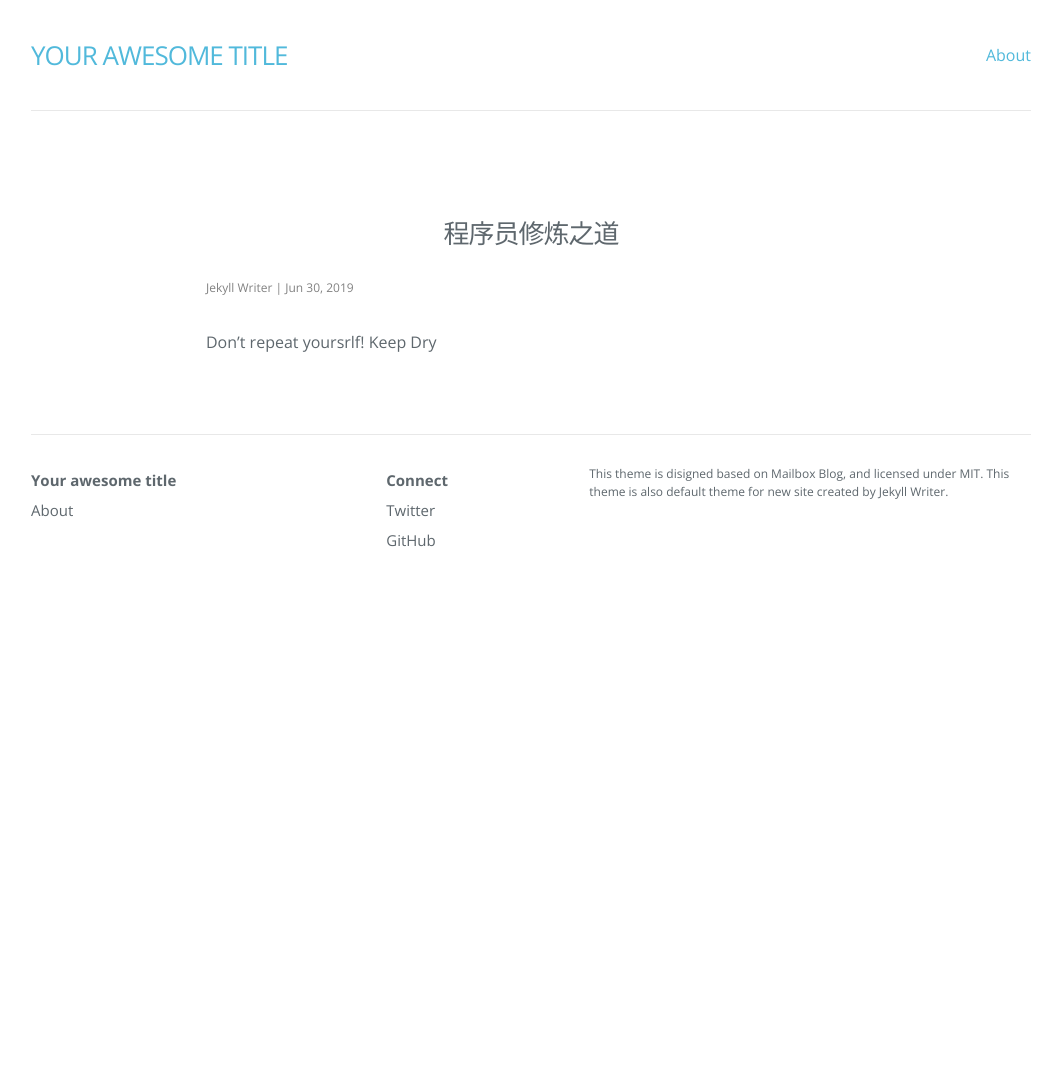
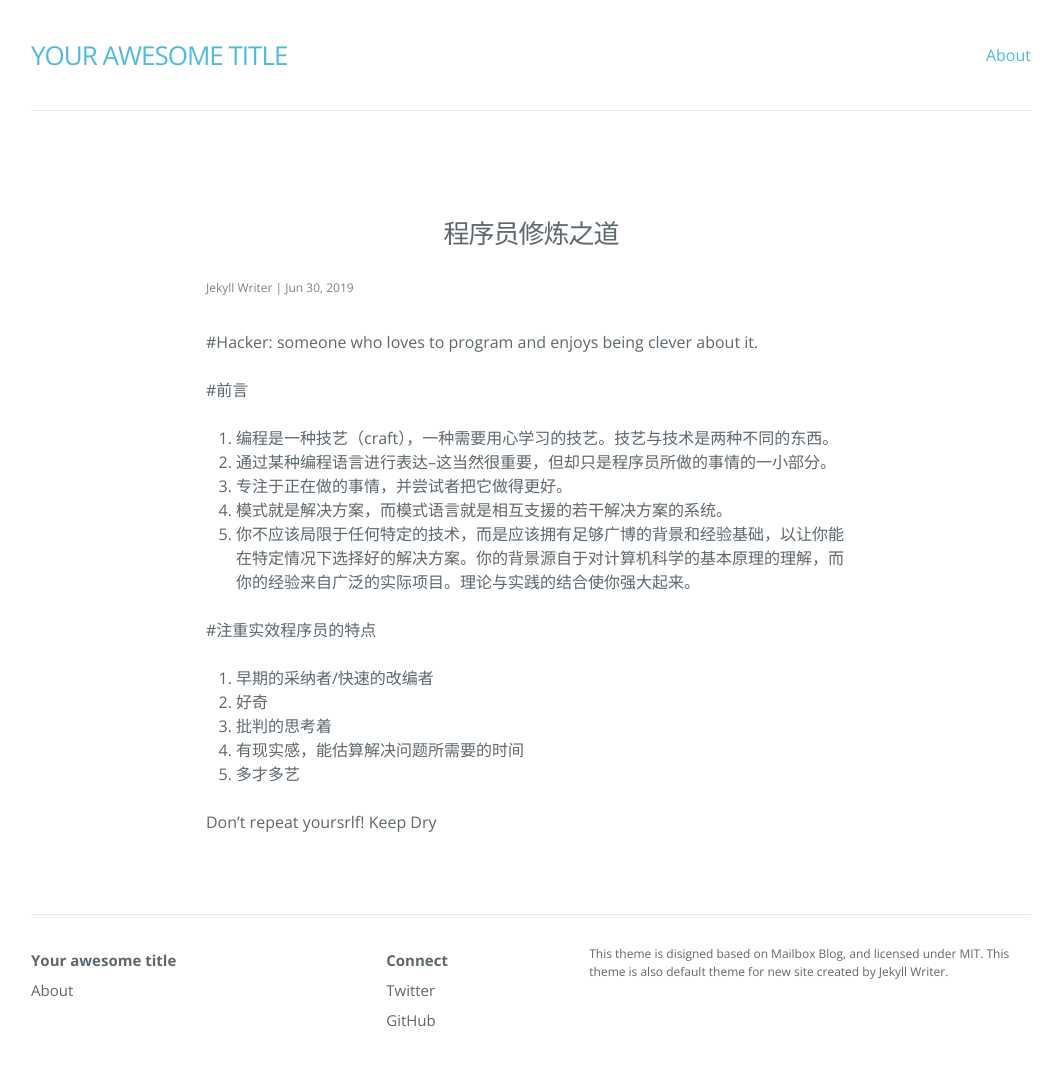
Before and after one commit to galaapple/ether.github.io, a Jekyll site: the page built from _posts/2019-06-30-pragmatic-programmer.md, in a window 1280 px wide and 1103 px high. Shown: the top 1066 px of the window, without its empty margins (109-1171 px from the left). Built offline with Jekyll 4.4.1, drawn with Linux system fonts in a browser that asks for light colours; nearby versions of some CDN libraries.

Commit message:
Update 程序员修炼之道

```diff
--- a/_posts/2019-06-30-pragmatic-programmer.md
+++ b/_posts/2019-06-30-pragmatic-programmer.md
@@ -4,4 +4,23 @@ layout: post
 tags: '心得,方法论'
 categories: 读书笔记
 ---
+#Hacker: someone who loves to program and enjoys being clever about it.
+
+#前言
+1. 编程是一种技艺（craft），一种需要用心学习的技艺。技艺与技术是两种不同的东西。
+2. 通过某种编程语言进行表达--这当然很重要，但却只是程序员所做的事情的一小部分。
+3. 专注于正在做的事情，并尝试者把它做得更好。
+4. 模式就是解决方案，而模式语言就是相互支援的若干解决方案的系统。
+5. 你不应该局限于任何特定的技术，而是应该拥有足够广博的背景和经验基础，以让你能在特定情况下选择好的解决方案。你的背景源自于对计算机科学的基本原理的理解，而你的经验来自广泛的实际项目。理论与实践的结合使你强大起来。
+
+#注重实效程序员的特点
+1. 早期的采纳者/快速的改编者
+2. 好奇
+3. 批判的思考着
+4. 有现实感，能估算解决问题所需要的时间
+5. 多才多艺
+
+
+
+
 Don't repeat yoursrlf! Keep Dry
```
